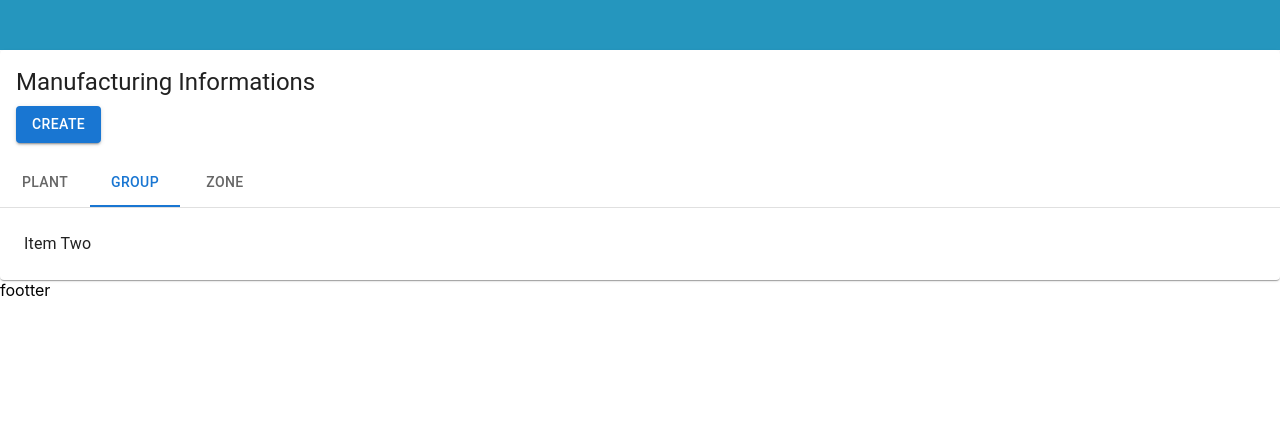
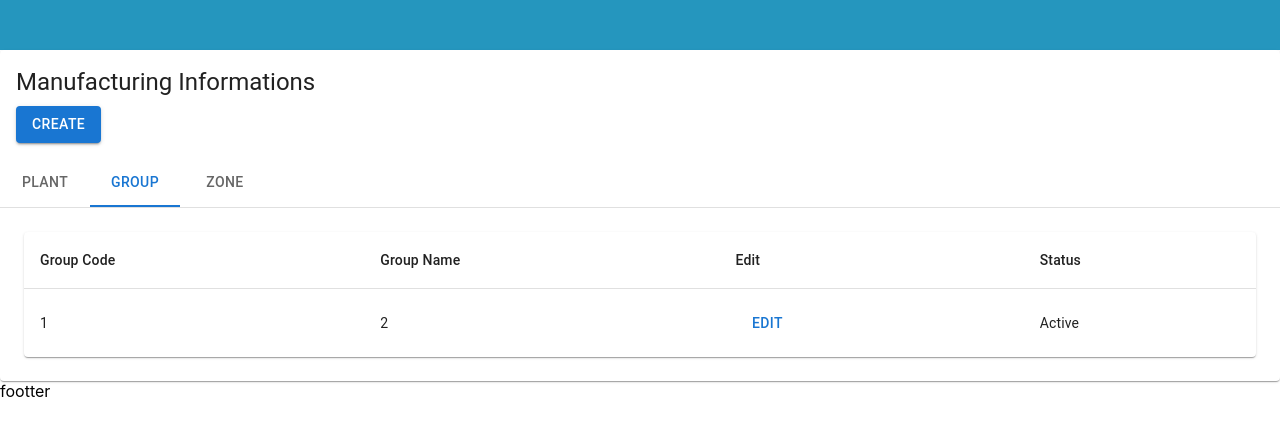
Before and after one commit to demo-nissan/car-manufacturing-service, a React (Create React App) app: page / in a window 1280 px wide. Both pictures are taken after a click on the tab "GROUP". Shown: the top 436 px of the page. Built offline with nearby package versions, Linux system fonts and the light colour scheme.

Commit message:
group tab initial pull

```diff
--- a/package.json
+++ b/package.json
@@ -12,6 +12,7 @@
     "@testing-library/jest-dom": "^5.16.4",
     "@testing-library/react": "^13.1.1",
     "@testing-library/user-event": "^13.5.0",
+    "generate-react-cli": "^7.1.1",
     "react": "^18.0.0",
     "react-dom": "^18.0.0",
     "react-scripts": "5.0.1",
--- /dev/null
+++ b/src/components/Group/Group.js
@@ -0,0 +1,45 @@
+import React from 'react';
+import PropTypes from 'prop-types';
+import Button from '@mui/material/Button';
+import Table from '@mui/material/Table';
+import TableBody from '@mui/material/TableBody';
+import TableCell from '@mui/material/TableCell';
+import TableContainer from '@mui/material/TableContainer';
+import TableHead from '@mui/material/TableHead';
+import TableRow from '@mui/material/TableRow';
+import Paper from '@mui/material/Paper';
+import'./Group.module.css';
+
+const Group = () => (
+  <div className="Group" data-testid="Group">
+    <TableContainer component={Paper}>
+                        <Table sx={{ minWidth: 650 }}   aria-label="a dense table">
+                        <TableHead>
+                                <TableRow>
+                                    <TableCell >Group Code</TableCell>
+                                    <TableCell >Group Name</TableCell>
+                                    <TableCell >Edit</TableCell>
+                                    <TableCell >Status</TableCell>
+                                </TableRow>
+                        </TableHead>
+                            <TableBody>
+                                <TableRow
+                                    key="1"
+                                    sx={{ '&:last-child td, &:last-child th': { border: 0 } }}
+                                >
+                                    <TableCell > 1</TableCell>
+                                    <TableCell >2</TableCell>
+                                    <TableCell ><Button>Edit</Button></TableCell>
+                                    <TableCell >Active</TableCell>
+                                </TableRow>
+                            </TableBody>
+                        </Table>
+                    </TableContainer>
+  </div>
+);
+
+Group.propTypes = {};
+
+Group.defaultProps = {};
+
+export default Group;
--- /dev/null
+++ b/src/components/Group/Group.module.css
@@ -0,0 +1 @@
+.Group {}
--- a/src/components/home.js
+++ b/src/components/home.js
@@ -15,6 +15,7 @@ import TableContainer from '@mui/material/TableContainer';
 import TableHead from '@mui/material/TableHead';
 import TableRow from '@mui/material/TableRow';
 import Paper from '@mui/material/Paper';
+import Group from "./Group/Group"
 import './home.css';
 
 function Home() {
@@ -72,7 +73,7 @@ function Home() {
                     </TableContainer>
 
                     </TabPanel>
-                    <TabPanel value="2">Item Two</TabPanel>
+                    <TabPanel value="2"><Group/></TabPanel>
                     <TabPanel value="3">Item Three</TabPanel>
                 </TabContext>
             </Box>
```
Also changed, not shown: generate-react-cli.json (added, +15 -0 lines), 2 other files (tests, documents, lock files or other folders).
